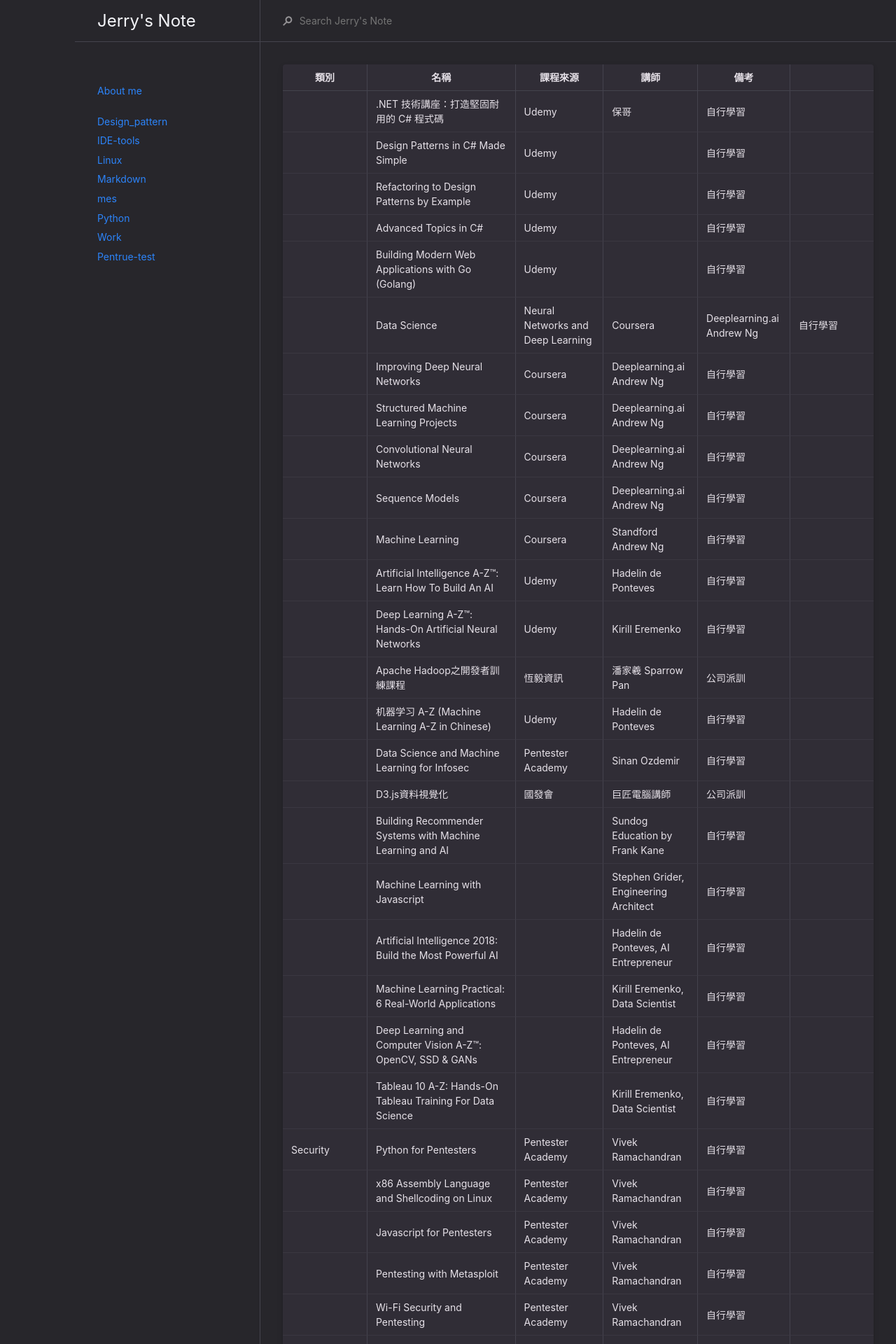
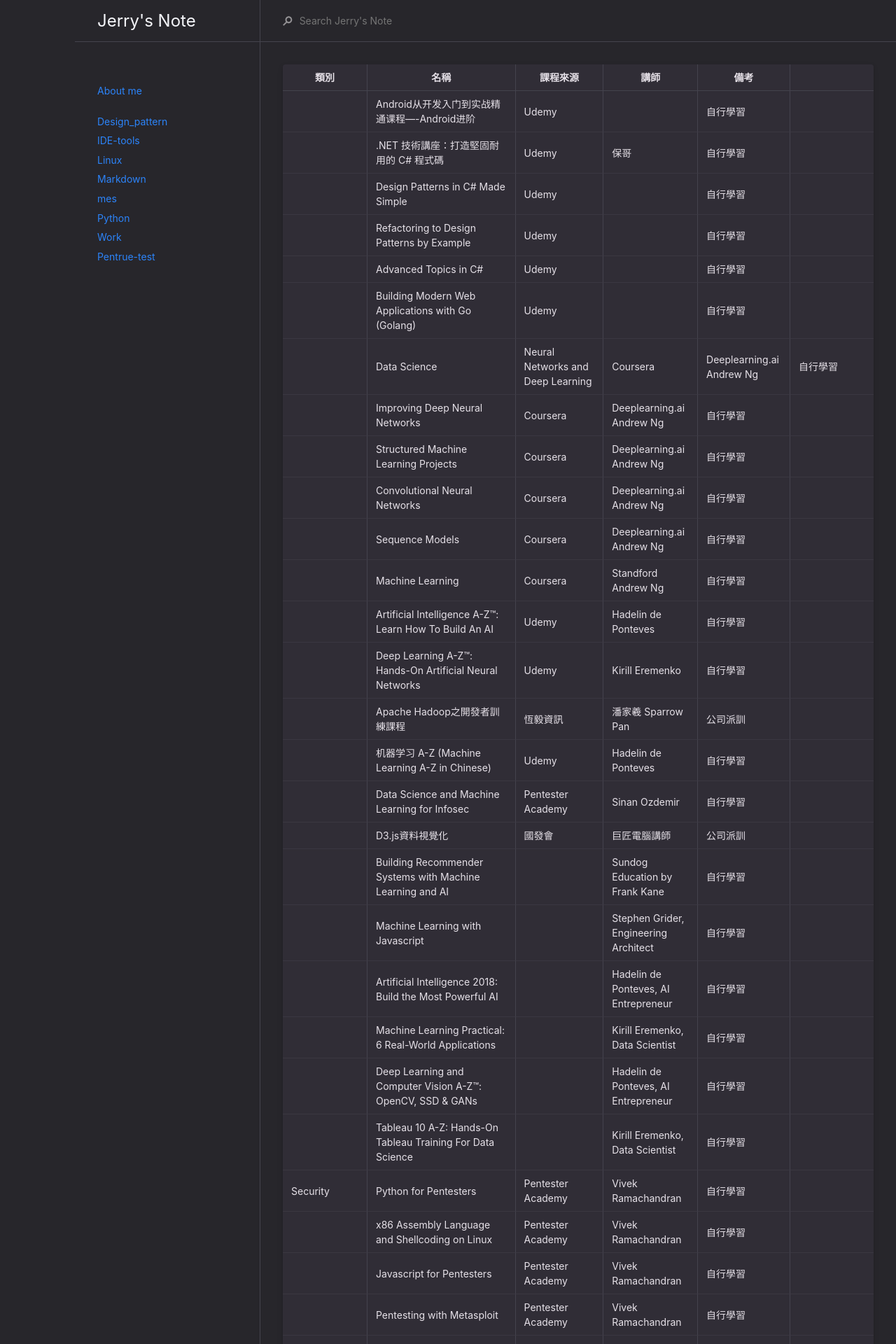
Before and after one commit to Larry-Huang/_notes, a Jekyll site: the page built from docs/work/mooc.md, in a window 1280 px wide. Shown: the top 1920 px of the page at 70% size. Built offline with Jekyll 4.4.1, drawn with Linux system fonts in a browser that asks for light colours; our own code applies the rules of GitHub Pages for plain Markdown files.

Commit message:
Update mooc.md

```diff
--- a/docs/work/mooc.md
+++ b/docs/work/mooc.md
@@ -1,5 +1,6 @@
 | 類別|名稱|課程來源|講師|備考|
 |-|-|-|-|-|
+||Android从开发入门到实战精通课程----Android进阶|Udemy||自行學習|
 ||.NET 技術講座：打造堅固耐用的 C# 程式碼|Udemy|保哥|自行學習|
 ||Design Patterns in C# Made Simple|Udemy||自行學習|
 ||Refactoring to Design Patterns by Example|Udemy||自行學習|
```
